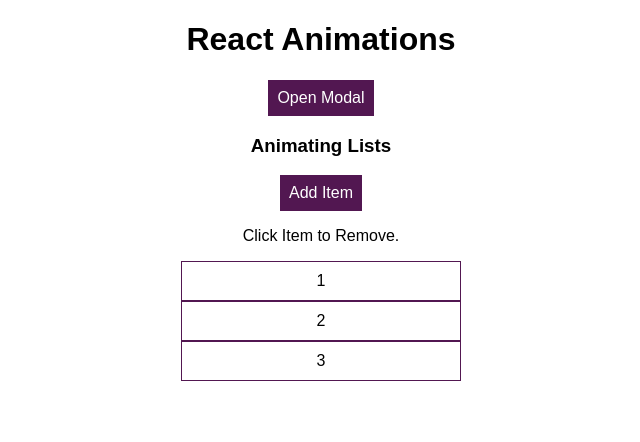
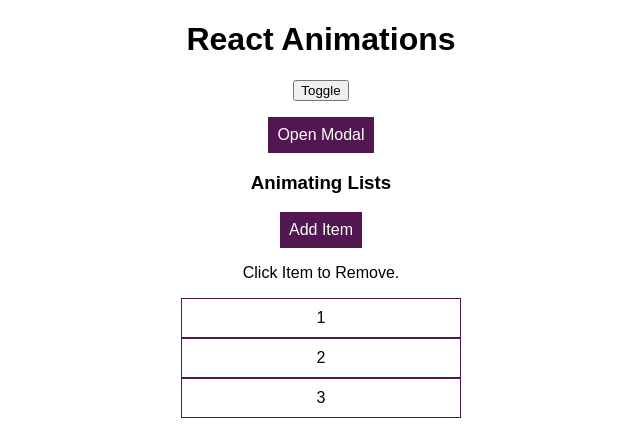
Before and after one commit to susiesko/-react-udemy-max-schwarz-course-animations, a React (Create React App) app: page / in a window 1280 px wide. Shown: the top 442 px of the page, without its empty margins (319-959 px from the left). Built offline with nearby package versions, Linux system fonts and the light colour scheme.

Commit message:
after lecture 401

```diff
--- a/package.json
+++ b/package.json
@@ -10,6 +10,7 @@
     "react": "^17.0.1",
     "react-dom": "^17.0.1",
     "react-scripts": "4.0.2",
+    "react-transition-group": "^4.4.1",
     "web-vitals": "^1.1.0"
   },
   "scripts": {
--- a/src/App.js
+++ b/src/App.js
@@ -1,4 +1,5 @@
 import React, { Component } from "react";
+import Transition from 'react-transition-group/Transition';
 
 import "./App.css";
 import Modal from "./components/Modal/Modal";
@@ -8,6 +9,7 @@ import List from "./components/List/List";
 class App extends Component {
   state = {
     modalIsOpen: false,
+    showBlock: false,
     isInit: true
   }
 
@@ -19,13 +21,56 @@ class App extends Component {
     this.setState({ modalIsOpen: false });
   }
 
+  toggleClick = () => {
+    this.setState(prevState => ({ showBlock: !prevState.showBlock }))
+  }
+
+  blockTransitionHandler = state => {
+    const blockStyle = {
+      backgroundColor: 'red',
+      width: 100,
+      height: 100,
+      margin: 'auto',
+      opacity: state === 'exiting' || state === 'entering' ? 0 : 1,
+      transition: 'opacity 500ms ease-out'
+    };
+
+    return <div style={blockStyle}>{state}</div>;
+  }
+
   render() {
+    const blockStyle = {
+      backgroundColor: 'red',
+      width: 100,
+      height: 100,
+      margin: 'auto'
+    };
+
+    //let block = <div style={blockStyle}></div>;
+
+    const block = (
+      <Transition
+        in={this.state.showBlock}
+        timeout={1000}
+        mouseOnEnter
+        unmountOnExit
+      >
+        { this.blockTransitionHandler }
+      </Transition>
+    );
+
     return (
       <div className="App">
         <h1>React Animations</h1>
+        <p>
+          <button onClick={this.toggleClick}>Toggle</button>
+        </p>
+        { block }
+
         { this.state.modalIsOpen
           ? <Modal show={this.state.modalIsOpen} isInit={this.state.isInit} closed={this.closeModal} />
           : null}
+
         { this.state.modalIsOpen
           ? <Backdrop show={this.state.modalIsOpen} onClick={this.closeModal} />
           : null}
```
Also changed, not shown: 1 other file (tests, documents, lock files or other folders).
